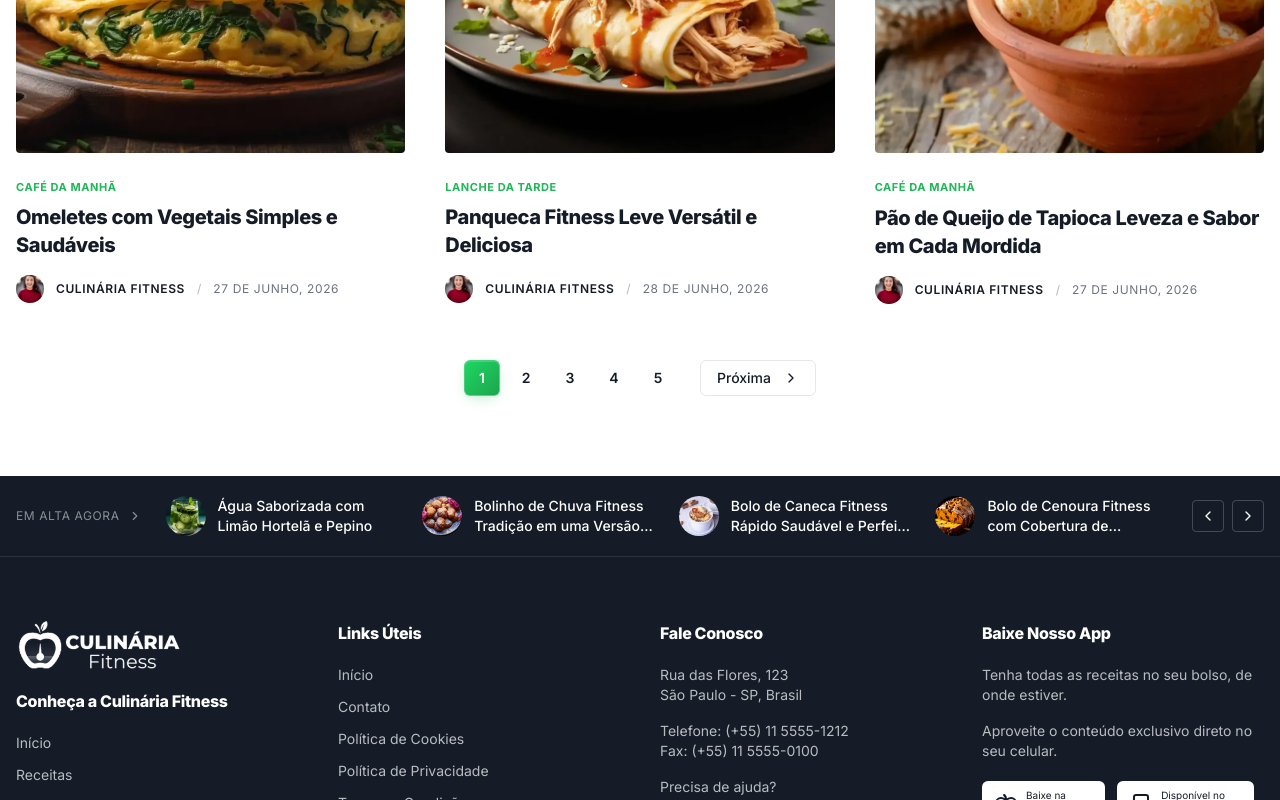
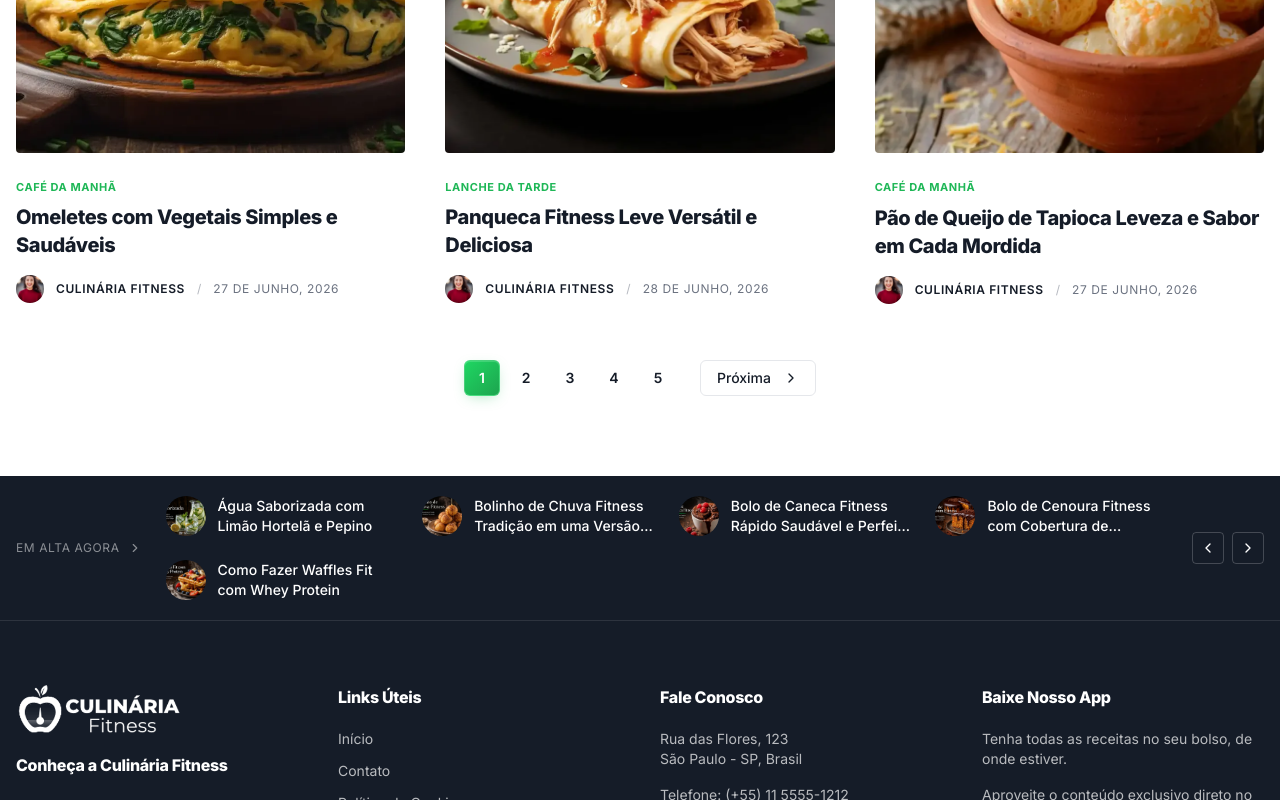
Before and after one commit to danielolimpio/recipe-river-render, a React (Vite) app: page /receitas in a window 1280 px wide. Shown: the part 1778-2578 px from the top of the page. Built offline with nearby package versions, Linux system fonts and the light colour scheme.

Commit message:
Changes
Co-authored-by: danielolimpio <177458661+danielolimpio@users.noreply.github.com>

```diff
--- a/src/data/recipes.ts
+++ b/src/data/recipes.ts
@@ -29,12 +29,13 @@ export interface Recipe {
 }
 
 const recipeImage = (filename: string) => `/images/recipes/${filename}`;
+const recipeCover = (filename: string) => `/images/recipes/covers/${filename}`;
 
-const img_agua_saborizada_com_limao_hortela_e_pepino = { url: recipeImage('agua-saborizada-com-limao-hortela-e-pepino.webp') };
-const img_bolinho_de_chuva_fitness_tradicao_em_uma_versao_saudavel_e_saborosa = { url: recipeImage('bolinho-de-chuva-fitness-tradicao-em-uma-versao-saudavel-e-saborosa.webp') };
-const img_bolo_de_caneca_fitness_rapido_saudavel_e_perfeito_para_qualquer_hora = { url: recipeImage('bolo-de-caneca-fitness-rapido-saudavel-e-perfeito-para-qualquer-hora.webp') };
-const img_bolo_de_cenoura_fitness_com_cobertura_de_chocolate_amargo = { url: recipeImage('bolo-de-cenoura-fitness-com-cobertura-de-chocolate-amargo.webp') };
-const img_como_fazer_waffles_fit_com_whey_protein = { url: recipeImage('como-fazer-waffles-fit-com-whey-protein.webp') };
+const img_agua_saborizada_com_limao_hortela_e_pepino = { url: recipeCover('agua-saborizada-com-limao-hortela-e-pepino-cover.jpg') };
+const img_bolinho_de_chuva_fitness_tradicao_em_uma_versao_saudavel_e_saborosa = { url: recipeCover('bolinho-de-chuva-fitness-tradicao-em-uma-versao-saudavel-e-saborosa-cover.jpg') };
+const img_bolo_de_caneca_fitness_rapido_saudavel_e_perfeito_para_qualquer_hora = { url: recipeCover('bolo-de-caneca-fitness-rapido-saudavel-e-perfeito-para-qualquer-hora-cover.jpg') };
+const img_bolo_de_cenoura_fitness_com_cobertura_de_chocolate_amargo = { url: recipeCover('bolo-de-cenoura-fitness-com-cobertura-de-chocolate-amargo-cover.jpg') };
+const img_como_fazer_waffles_fit_com_whey_protein = { url: recipeCover('como-fazer-waffles-fit-com-whey-protein-cover.jpg') };
 const img_crepioca_pratica_para_energia_sustentada = { url: recipeImage('crepioca-pratica-para-energia-sustentada.webp') };
 const img_omeletes_com_vegetais_simples_e_saudaveis = { url: recipeImage('omeletes-com-vegetais-simples-e-saudaveis.webp') };
 const img_panqueca_fitness_leve_versatil_e_deliciosa = { url: recipeImage('panqueca-fitness-leve-versatil-e-deliciosa.webp') };
@@ -1479,7 +1480,7 @@ export const recipes: Recipe[] = [
   }
 ];
 
-export const trendingRecipes = recipes.slice(0, 4).map((r) => ({ title: r.title, image: r.image, slug: r.slug }));
+export const trendingRecipes = recipes.slice(0, 5).map((r) => ({ title: r.title, image: r.image, slug: r.slug }));
 
 export const chefs = [
   { name: 'Nick Paterson', role: 'Chef Executivo', avatar: '/images/people/chef-nick.webp' },
```
